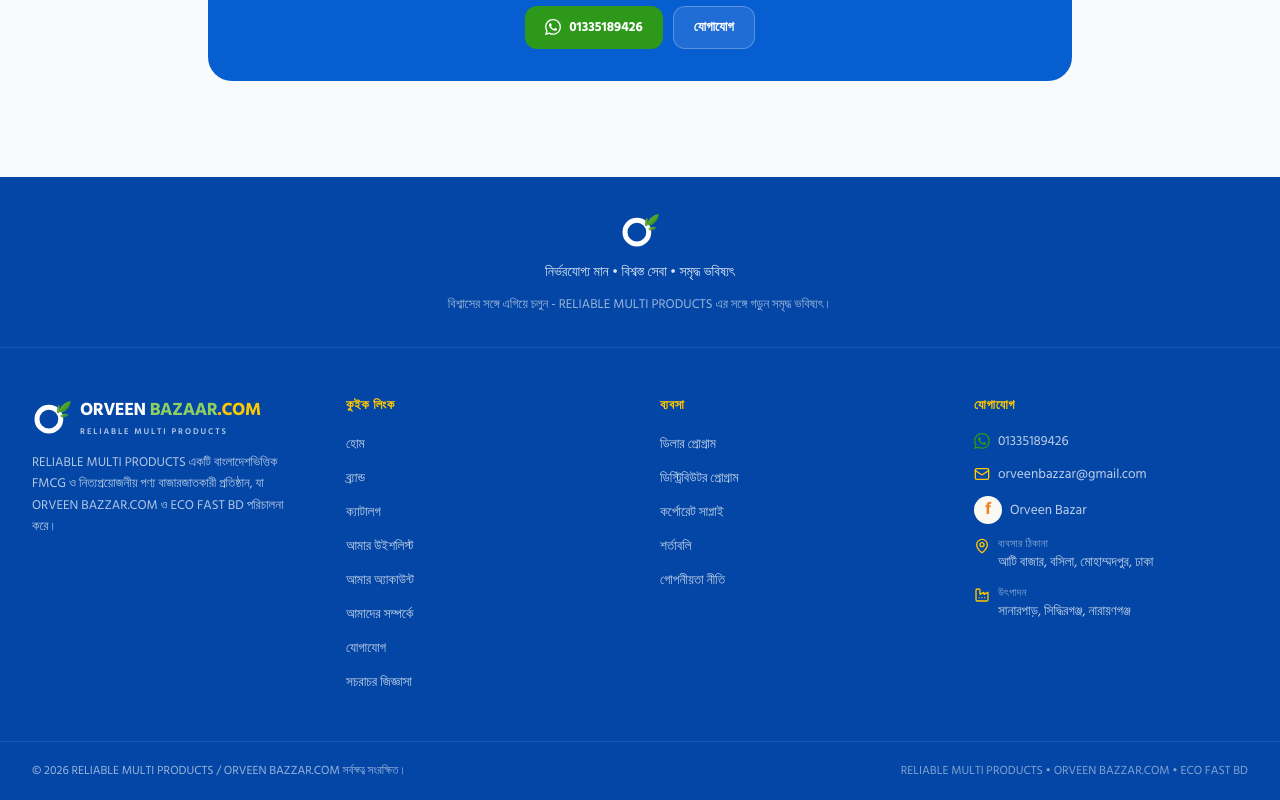
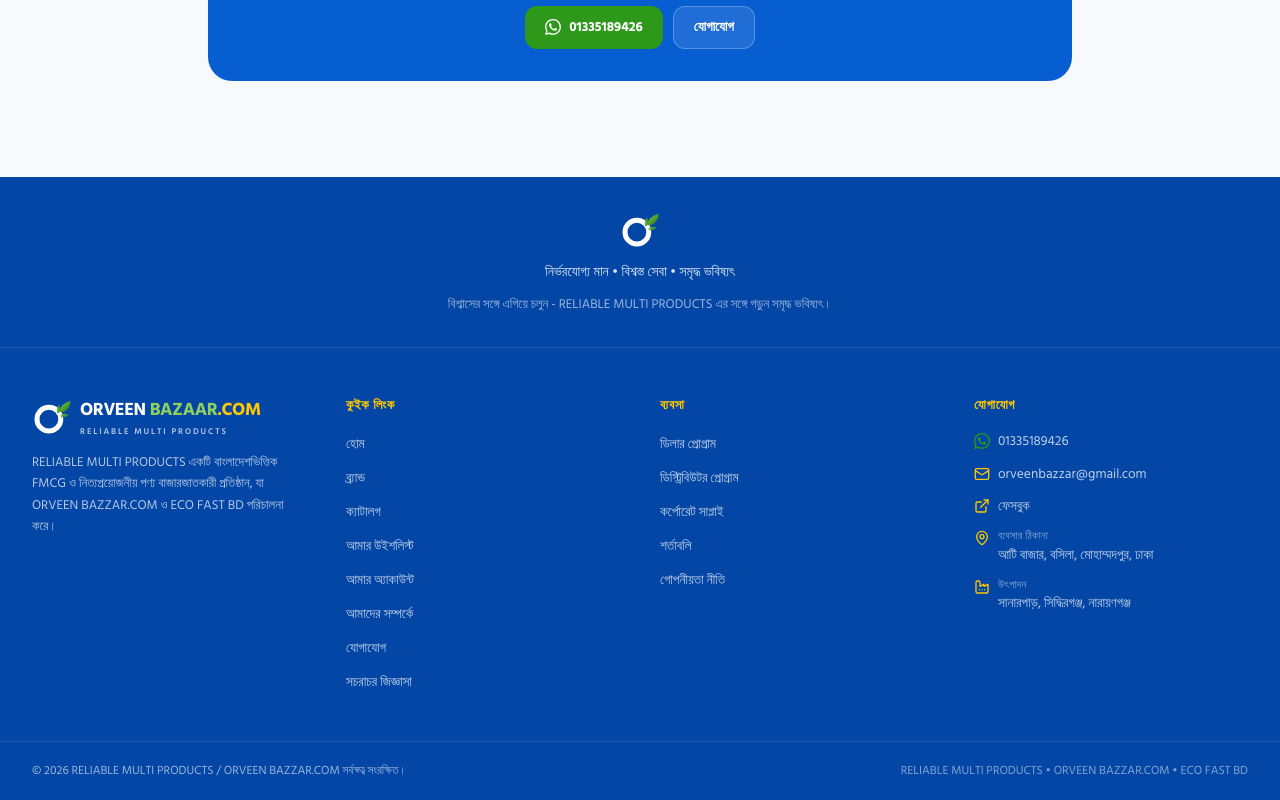
Before and after one commit to ahmedraakib/orveenbazar, a Next.js app: page /faq in a window 1280 px wide. Shown: the part 1325-2125 px from the top of the page. Built offline with nearby package versions, Linux system fonts and the light colour scheme.

Commit message:
Style Orveen Bazar social link

```diff
--- a/src/components/layout/Footer.tsx
+++ b/src/components/layout/Footer.tsx
@@ -1,7 +1,7 @@
 "use client";
 
 import Link from "next/link";
-import { Mail, MapPin, Factory } from "lucide-react";
+import { ExternalLink, Mail, MapPin, Factory } from "lucide-react";
 import { useLanguage } from "@/providers/LanguageProvider";
 import { Logo, LogoMark } from "./Logo";
 import { WhatsAppIcon } from "@/components/ui/core";
@@ -119,15 +119,10 @@
                 href={company.facebook}
                 target="_blank"
                 rel="noopener noreferrer"
-                className="flex items-center gap-2 transition hover:text-white"
+                className="flex items-start gap-2 transition hover:text-white"
               >
-                <span
-                  aria-hidden="true"
-                  className="flex h-7 w-7 shrink-0 items-center justify-center rounded-full bg-[#FAF8F3] text-[17px] font-black leading-none text-[#F58220]"
-                >
-                  f
-                </span>
-                Orveen Bazar
+                <ExternalLink className="mt-0.5 h-4 w-4 shrink-0 text-[#FFC800]" />
+                {t("contact.facebook")}
               </a>
             </li>
             <li className="flex items-start gap-2">
--- a/src/data/company.ts
+++ b/src/data/company.ts
@@ -5,7 +5,6 @@
   platform: "ORVEEN BAZZAR.COM",
   associatedBrand: "ECO FAST BD",
   website: "www.orveenbazzar.com",
-  facebook: "https://www.facebook.com/share/1EzgwEDyQX/",
   email: "orveenbazzar@gmail.com",
   whatsappLocal: "01335189426",
   whatsappInternational: "+8801335189426",
```
